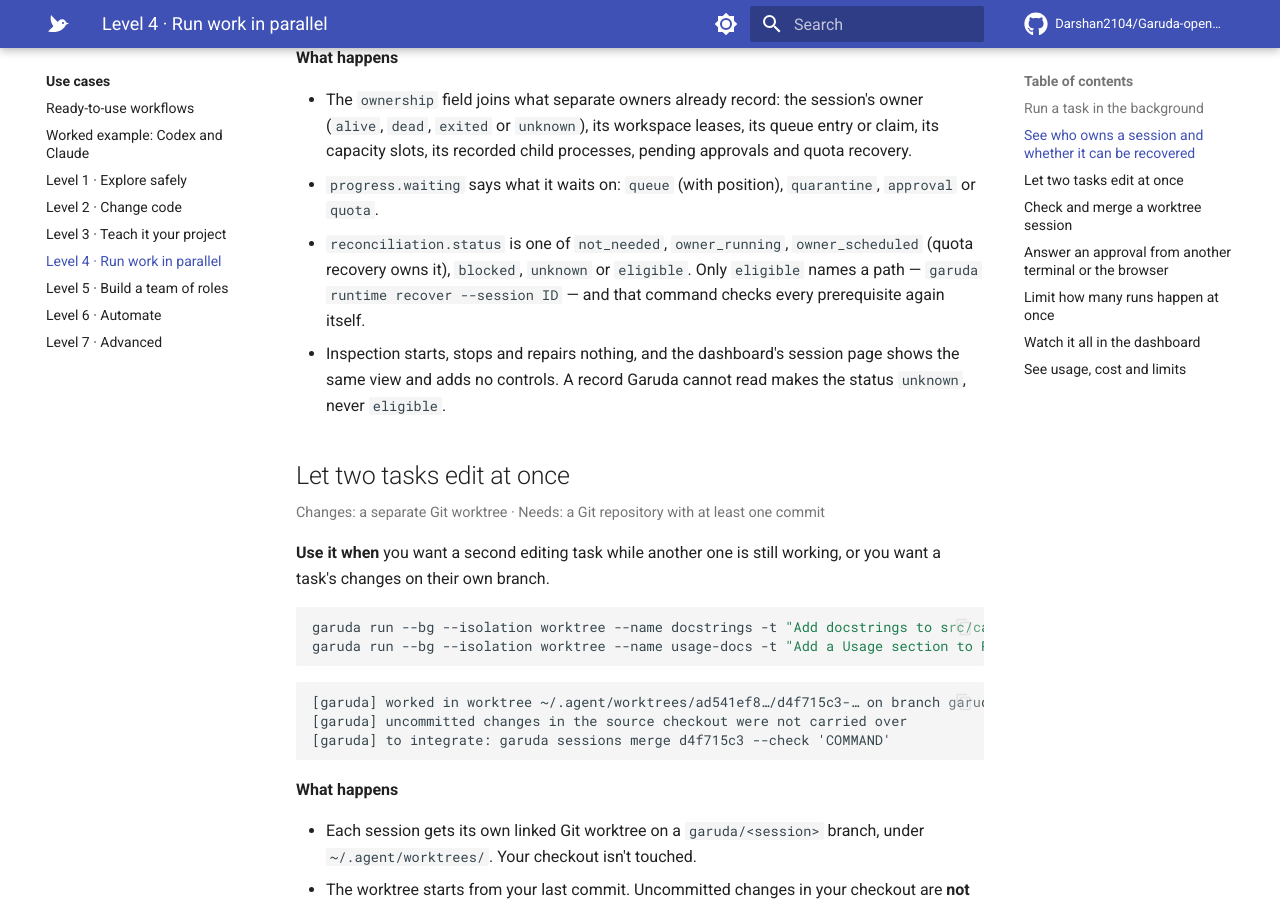
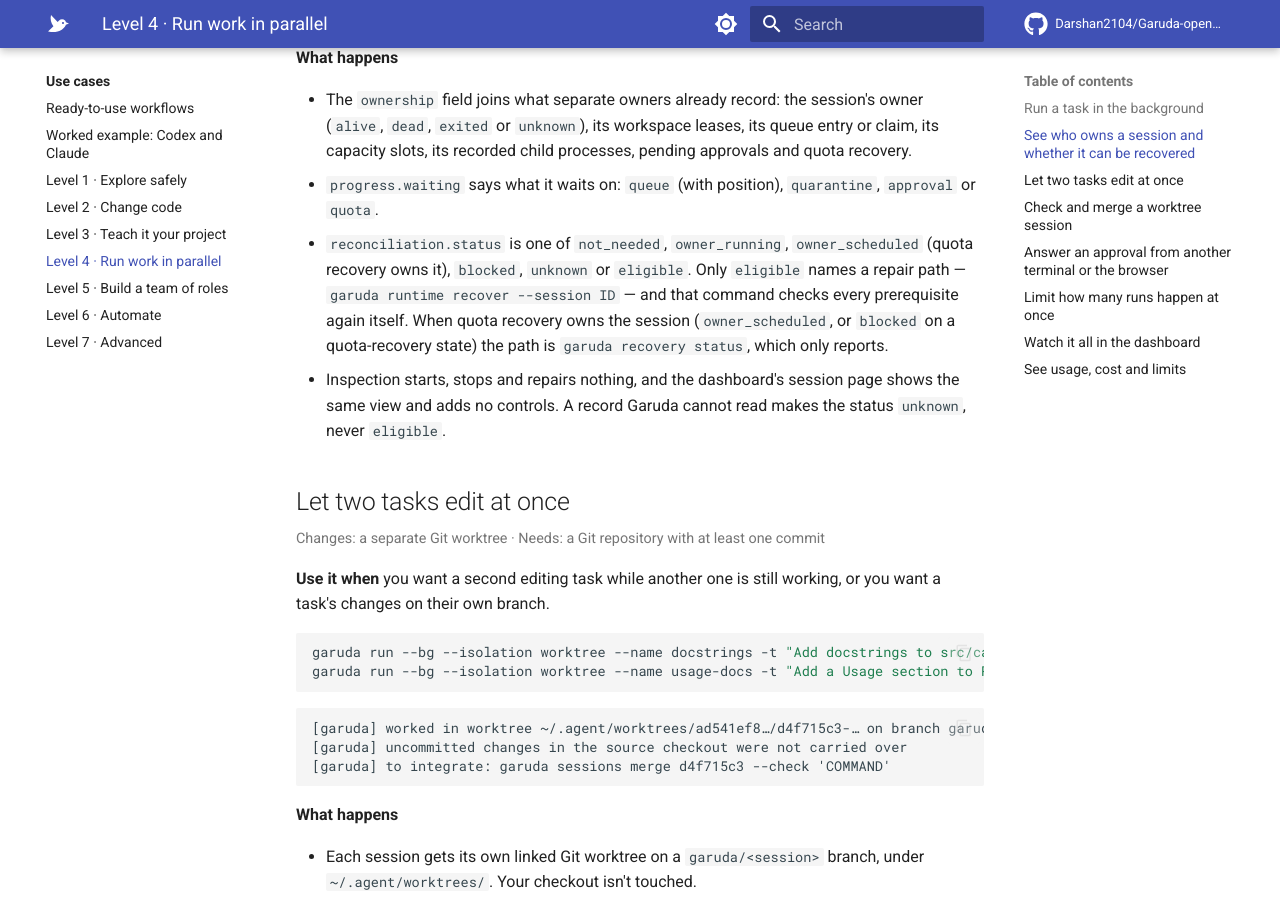
Before and after one commit to Darshan2104/Garuda-openagent, an MkDocs documentation site: the page built from docs/use-cases/parallel.md, in a window 1280 px wide and 900 px high, scrolled down 2010 px. Built offline with MkDocs 1.6.1 and Material for MkDocs 9.7.7, drawn with Linux system fonts in a browser that asks for light colours; comment, search, counter and statistics services are not loaded.

Commit message:
Say which reconciliation states name a status path
The docs said only eligible names a path, but quota-owned and quota-blocked
sessions name garuda recovery status.

Co-Authored-By: Claude Opus 5.5 <noreply@anthropic.com>

```diff
--- a/docs/use-cases/parallel.md
+++ b/docs/use-cases/parallel.md
@@ -105,8 +105,10 @@ garuda sessions show docstrings --json | jq '.ownership | {owner, waiting: .prog
   `quarantine`, `approval` or `quota`.
 - `reconciliation.status` is one of `not_needed`, `owner_running`,
   `owner_scheduled` (quota recovery owns it), `blocked`, `unknown` or
-  `eligible`. Only `eligible` names a path — `garuda runtime recover --session
-  ID` — and that command checks every prerequisite again itself.
+  `eligible`. Only `eligible` names a repair path — `garuda runtime recover
+  --session ID` — and that command checks every prerequisite again itself.
+  When quota recovery owns the session (`owner_scheduled`, or `blocked` on a
+  quota-recovery state) the path is `garuda recovery status`, which only reports.
 - Inspection starts, stops and repairs nothing, and the dashboard's session
   page shows the same view and adds no controls. A record Garuda cannot read makes
   the status `unknown`, never `eligible`.
```
